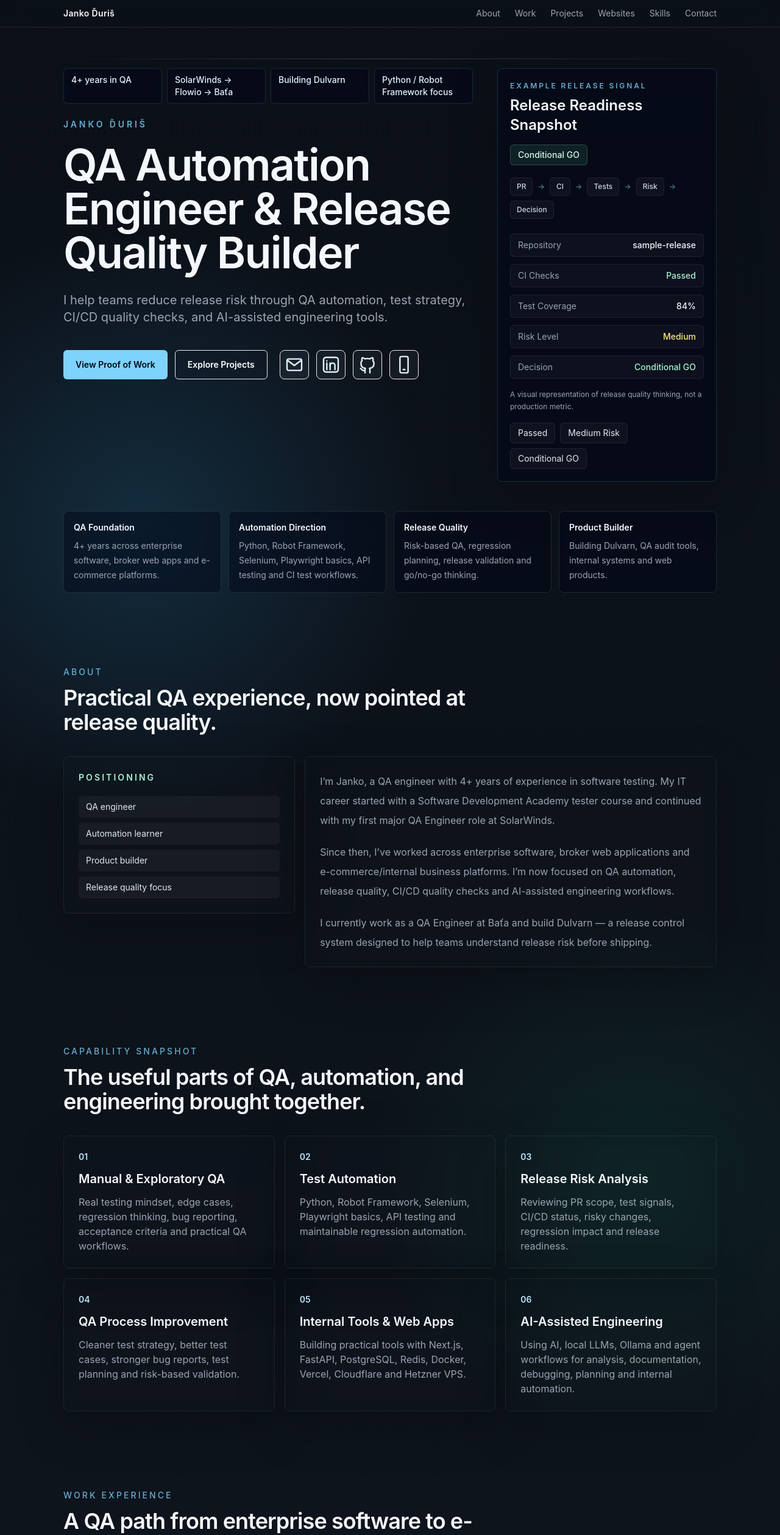
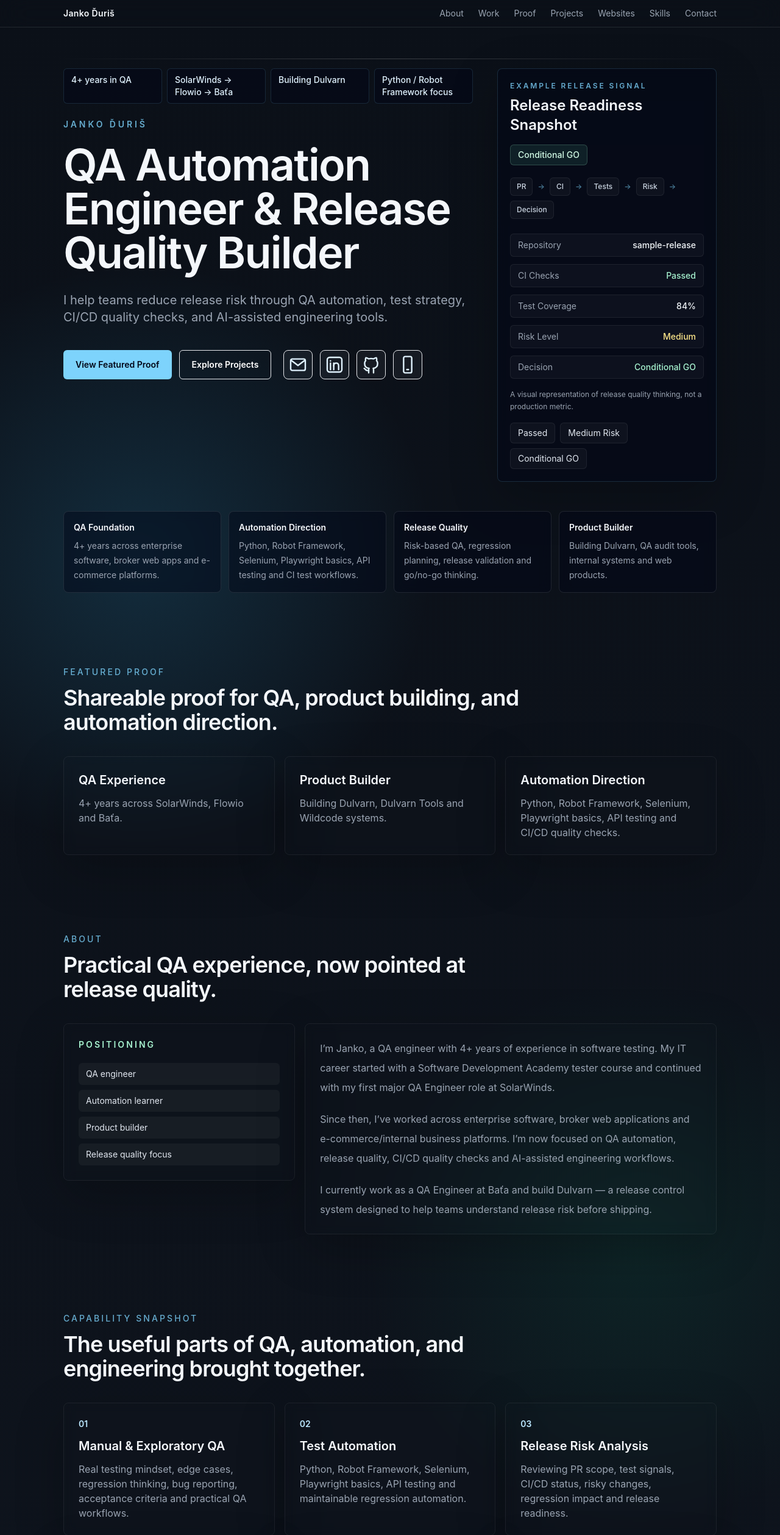
Before and after one commit to JankoD84/janduris-site, a Next.js app: page / in a window 1280 px wide. Shown: the top 2517 px of the page at 61% size. Built offline with nearby package versions, Linux system fonts and the light colour scheme.

Commit message:
content: polish personal site proof of work and sharing readiness

```diff
--- a/app/content.ts
+++ b/app/content.ts
@@ -18,6 +18,7 @@ export const profile = {
 export const navigation = [
   { label: "About", href: "#about" },
   { label: "Work", href: "#work" },
+  { label: "Proof", href: "#featured-proof" },
   { label: "Projects", href: "#projects" },
   { label: "Websites", href: "#websites" },
   { label: "Skills", href: "#skills" },
@@ -56,6 +57,22 @@ export const signalBar = [
     title: "Product Builder",
     description:
       "Building Dulvarn, QA audit tools, internal systems and web products.",
+  },
+];
+
+export const featuredProof = [
+  {
+    title: "QA Experience",
+    description: "4+ years across SolarWinds, Flowio and Baťa.",
+  },
+  {
+    title: "Product Builder",
+    description: "Building Dulvarn, Dulvarn Tools and Wildcode systems.",
+  },
+  {
+    title: "Automation Direction",
+    description:
+      "Python, Robot Framework, Selenium, Playwright basics, API testing and CI/CD quality checks.",
   },
 ];
 
@@ -230,15 +247,13 @@ export const projects = [
   {
     title: "Dulvarn — Release Control & QA Intelligence",
     status: "Beta",
-    description:
-      "A B2B release quality system designed to help teams understand release risk before shipping. It connects QA thinking, CI/CD signals, GitHub workflows, guard gates and human-reviewed release decisions.",
-    proof: [
-      "QA domain expertise",
-      "Release risk modeling",
-      "Product thinking",
-      "Full-stack SaaS building",
-      "Founder mindset",
-    ],
+    url: "https://www.dulvarn.com/",
+    problem:
+      "Teams often ship with scattered QA signals, unclear release risk and too much decision-making hidden in chat or habit.",
+    built:
+      "A release quality system for PR signals, CI/CD status, QA guard gates, regression impact and human-reviewed release decisions.",
+    proves:
+      "QA domain expertise, release risk modeling, product thinking, full-stack SaaS building and founder ownership.",
     tags: [
       "Next.js",
       "FastAPI",
@@ -253,14 +268,13 @@ export const projects = [
   {
     title: "Dulvarn Tools — Productized QA Workflows",
     status: "Beta",
-    description:
+    url: "https://tools.dulvarn.com/",
+    problem:
+      "QA improvements are often useful but hard to package into repeatable audits, templates and lightweight workflows.",
+    built:
       "Practical QA tools and templates for release risk scoring, GitHub QA gates, audit workflows and QA process improvement.",
-    proof: [
-      "Turning QA knowledge into products",
-      "Practical deliverables",
-      "Monetization thinking",
-      "Tooling mindset",
-    ],
+    proves:
+      "The ability to turn QA knowledge into products, practical deliverables, monetizable workflows and useful tooling.",
     tags: [
       "QA Audits",
       "Templates",
@@ -272,14 +286,13 @@ export const projects = [
   {
     title: "Wildcode Studio — Internal Builder Hub",
     status: "Internal",
-    description:
-      "Internal development hub for experiments, automation tools, infrastructure, AI workflows, product prototypes and operational documentation.",
-    proof: [
-      "Engineering organization",
-      "Internal systems thinking",
-      "Infrastructure ownership",
-      "Product experimentation",
-    ],
+    url: "https://docs.wildcode.studio/",
+    problem:
+      "Experiments, infrastructure notes and product ideas need a reliable place to become maintainable systems instead of loose files.",
+    built:
+      "An internal development hub for experiments, automation tools, infrastructure, AI workflows, product prototypes and operational documentation.",
+    proves:
+      "Engineering organization, internal systems thinking, infrastructure ownership and disciplined product experimentation.",
     tags: [
       "Internal Tools",
       "Infrastructure",
@@ -291,14 +304,12 @@ export const projects = [
   {
     title: "Autonomous Agent System / Multi-Agent AI",
     status: "Internal",
-    description:
-      "Internal AI and agent workflow systems used for experimentation with task execution, approvals, workflow orchestration, security review, documentation and AI-assisted engineering.",
-    proof: [
-      "AI-assisted engineering",
-      "Workflow orchestration thinking",
-      "Backend/API experimentation",
-      "Human-in-the-loop governance",
-    ],
+    problem:
+      "AI-assisted engineering needs structure, approvals and review paths before it can support real development work responsibly.",
+    built:
+      "Internal AI and agent workflow systems for task execution, approvals, orchestration, security review, documentation and engineering support.",
+    proves:
+      "AI-assisted engineering, workflow orchestration, backend/API experimentation and human-in-the-loop governance.",
     tags: [
       "FastAPI",
       "Agents",
@@ -312,14 +323,12 @@ export const projects = [
   {
     title: "Automation Portfolio",
     status: "In progress",
-    description:
-      "Selected automation examples focused on practical QA workflows, regression checks, UI/API testing and maintainable test design.",
-    proof: [
-      "Automation growth",
-      "QA engineering direction",
-      "Test design thinking",
-      "Practical regression mindset",
-    ],
+    problem:
+      "Automation skill is easiest to trust when it is shown through practical, readable examples tied to real QA workflows.",
+    built:
+      "Selected automation examples focused on regression checks, UI/API testing, maintainable test design and practical QA workflows.",
+    proves:
+      "Automation growth, QA engineering direction, test design thinking and a practical regression mindset.",
     tags: [
       "Python",
       "Robot Framework",
--- a/app/layout.tsx
+++ b/app/layout.tsx
@@ -1,14 +1,23 @@
 import type { Metadata } from "next";
 import "./globals.css";
 
+const siteTitle = "Janko Ďuriš — QA Automation Engineer & Release Quality Builder";
+const siteDescription =
+  "QA Engineer with 4+ years in software testing, focused on QA automation, release quality, QA workflows, CI/CD quality checks and AI-assisted engineering tools.";
+const siteUrl = "https://janduris.vercel.app/";
+
 export const metadata: Metadata = {
-  title: "Janko Ďuriš — QA Automation Engineer & Release Quality Builder",
-  description:
-    "Personal website of Janko Ďuriš, QA Engineer with 4+ years in software testing, focused on QA automation, release quality, QA workflows and AI-assisted engineering tools.",
+  metadataBase: new URL(siteUrl),
+  title: siteTitle,
+  description: siteDescription,
+  alternates: {
+    canonical: siteUrl,
+  },
   openGraph: {
-    title: "Janko Ďuriš — QA Automation Engineer & Release Quality Builder",
-    description:
-      "Personal website of Janko Ďuriš, QA Engineer with 4+ years in software testing, focused on QA automation, release quality, QA workflows and AI-assisted engineering tools.",
+    title: siteTitle,
+    description: siteDescription,
+    url: siteUrl,
+    siteName: "Janko Ďuriš",
     type: "website",
   },
 };
--- a/app/page.tsx
+++ b/app/page.tsx
@@ -7,6 +7,7 @@ import {
   buildingToward,
   capabilities,
   education,
+  featuredProof,
   navigation,
   profile,
   projects,
@@ -23,7 +24,7 @@ const sectionEyebrow =
 const sectionTitle =
   "mt-3 text-2xl font-semibold tracking-tight text-ink sm:text-3xl lg:text-4xl";
 const cardClass =
-  "rounded-lg border border-white/[0.08] bg-slate-950/38 p-4 shadow-soft backdrop-blur transition duration-200 hover:-translate-y-0.5 hover:border-sky-300/18 hover:bg-white/[0.048] hover:shadow-[0_22px_70px_rgba(56,189,248,0.09)] sm:p-6";
+  "rounded-lg border border-white/[0.065] bg-slate-950/34 p-4 shadow-soft backdrop-blur transition duration-200 hover:-translate-y-0.5 hover:border-sky-300/18 hover:bg-white/[0.045] hover:shadow-[0_22px_70px_rgba(56,189,248,0.08)] sm:p-6";
 const tagClass =
   "max-w-full break-words rounded-md border border-white/[0.07] bg-white/[0.035] px-2.5 py-1.5 text-xs text-slate-200 transition hover:border-sky-300/18 hover:bg-sky-300/[0.06] sm:px-3 sm:text-sm";
 
@@ -110,10 +111,10 @@ export default function Home() {
             </p>
             <div className="mt-7 flex flex-col gap-2.5 sm:mt-10 sm:flex-row sm:items-center sm:gap-3">
               <a
-                href="#proof"
+                href="#featured-proof"
                 className="inline-flex min-h-11 w-full items-center justify-center rounded-md bg-sky-300 px-5 py-3 text-sm font-semibold text-slate-950 transition hover:bg-sky-200 focus:outline-none focus:ring-2 focus:ring-sky-300/50 sm:min-h-12 sm:w-auto"
               >
-                View Proof of Work
+                View Featured Proof
               </a>
               <a
                 href="#projects"
@@ -142,6 +143,17 @@ export default function Home() {
           ))}
         </div>
       </section>
+
+      <Section id="featured-proof" eyebrow="Featured Proof" title="Shareable proof for QA, product building, and automation direction.">
+        <div className="grid gap-4 md:grid-cols-3">
+          {featuredProof.map((item) => (
+            <article key={item.title} className={cardClass + " min-h-0"}>
+              <h2 className="text-lg font-semibold text-ink sm:text-xl">{item.title}</h2>
+              <p className="mt-3 text-sm leading-7 text-muted sm:text-base">{item.description}</p>
+            </article>
+          ))}
+        </div>
+      </Section>
 
       <Section id="about" eyebrow="About" title="Practical QA experience, now pointed at release quality.">
         <div className="grid gap-4 lg:grid-cols-[0.72fr_1.28fr] lg:items-start">
@@ -456,24 +468,54 @@ function ProjectCard({
   item: {
     title: string;
     status: string;
-    description: string;
-    proof: string[];
+    problem: string;
+    built: string;
+    proves: string;
     tags: string[];
+    url?: string;
   };
 }>) {
   return (
-    <article className={cardClass + " flex flex-col overflow-hidden"}>
+    <article className={cardClass + " flex min-h-0 flex-col overflow-hidden"}>
       <div className="flex flex-wrap items-start justify-between gap-3">
         <h3 className="max-w-xl break-words text-lg font-semibold text-ink sm:text-xl">{item.title}</h3>
         <StatusBadge label={item.status} />
       </div>
-      <p className="mt-4 text-sm leading-7 text-muted sm:text-base">{item.description}</p>
-      <div className="mt-6 border-t border-white/10 pt-5">
-        <p className="text-sm font-semibold text-sky-200">What it shows</p>
-        <BulletList items={item.proof} />
+      <div className="mt-5 grid gap-4 text-sm leading-7 text-muted sm:text-base">
+        <EvidenceBlock label="Problem" value={item.problem} />
+        <EvidenceBlock label="What I built" value={item.built} />
+        <EvidenceBlock label="What it proves" value={item.proves} />
       </div>
-      <TagList items={item.tags} />
+      <div className="mt-5 border-t border-white/[0.07] pt-4">
+        <p className="text-sm font-semibold text-sky-200">Stack / tags</p>
+        <TagList items={item.tags} />
+      </div>
+      {item.url ? (
+        <a
+          href={item.url}
+          target="_blank"
+          rel="noreferrer"
+          className="mt-5 inline-flex max-w-full break-all rounded-md border border-sky-300/18 px-3 py-2 text-sm font-medium text-sky-100 transition hover:border-sky-300/35 hover:bg-sky-300/[0.07] focus:outline-none focus:ring-2 focus:ring-sky-300/45"
+        >
+          {item.url.replace(/^https?:\/\//, "")}
+        </a>
+      ) : null}
     </article>
+  );
+}
+
+function EvidenceBlock({
+  label,
+  value,
+}: Readonly<{
+  label: string;
+  value: string;
+}>) {
+  return (
+    <div>
+      <p className="text-xs font-semibold uppercase tracking-[0.16em] text-sky-200/90">{label}</p>
+      <p className="mt-1">{value}</p>
+    </div>
   );
 }
 
@@ -491,7 +533,7 @@ function WebsiteCard({
   };
 }>) {
   return (
-    <article className="overflow-hidden rounded-lg border border-emerald-200/[0.12] bg-emerald-300/[0.038] p-4 shadow-soft transition duration-200 hover:-translate-y-0.5 hover:border-emerald-200/35 hover:bg-emerald-300/[0.065] hover:shadow-[0_24px_90px_rgba(16,185,129,0.13)] sm:p-6">
+    <article className="overflow-hidden rounded-lg border border-emerald-200/[0.1] bg-emerald-300/[0.042] p-4 shadow-soft transition duration-200 hover:-translate-y-0.5 hover:border-emerald-200/28 hover:bg-emerald-300/[0.06] hover:shadow-[0_24px_90px_rgba(16,185,129,0.11)] sm:p-6">
       <div className="flex flex-wrap items-start justify-between gap-3">
         <div>
           <p className="text-sm font-medium text-emerald-200">{item.type}</p>
@@ -504,9 +546,9 @@ function WebsiteCard({
         href={item.url}
         target="_blank"
         rel="noreferrer"
-        className="mt-5 inline-flex max-w-full rounded-md border border-emerald-200/20 px-3 py-2 text-sm font-medium text-emerald-100 transition hover:border-emerald-200/40 hover:bg-emerald-300/[0.08] focus:outline-none focus:ring-2 focus:ring-emerald-200/40"
+        className="mt-5 inline-flex max-w-full break-all rounded-md border border-emerald-200/20 px-3 py-2 text-sm font-medium text-emerald-100 transition hover:border-emerald-200/40 hover:bg-emerald-300/[0.08] focus:outline-none focus:ring-2 focus:ring-emerald-200/40"
       >
-        Visit site
+        {item.url.replace(/^https?:\/\//, "")}
       </a>
       <div className="mt-6 border-t border-white/10 pt-5">
         <p className="text-sm font-semibold text-sky-200">What it proves</p>
```
